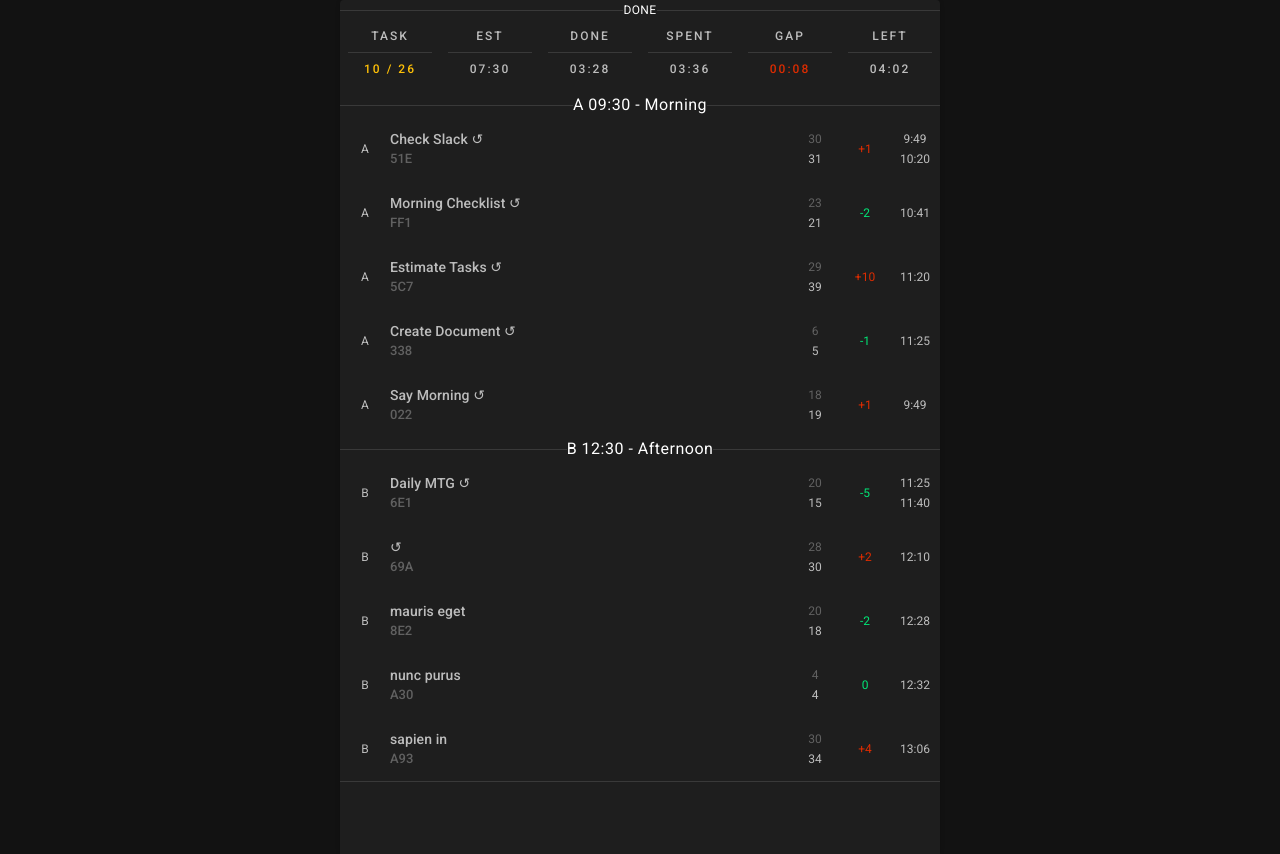
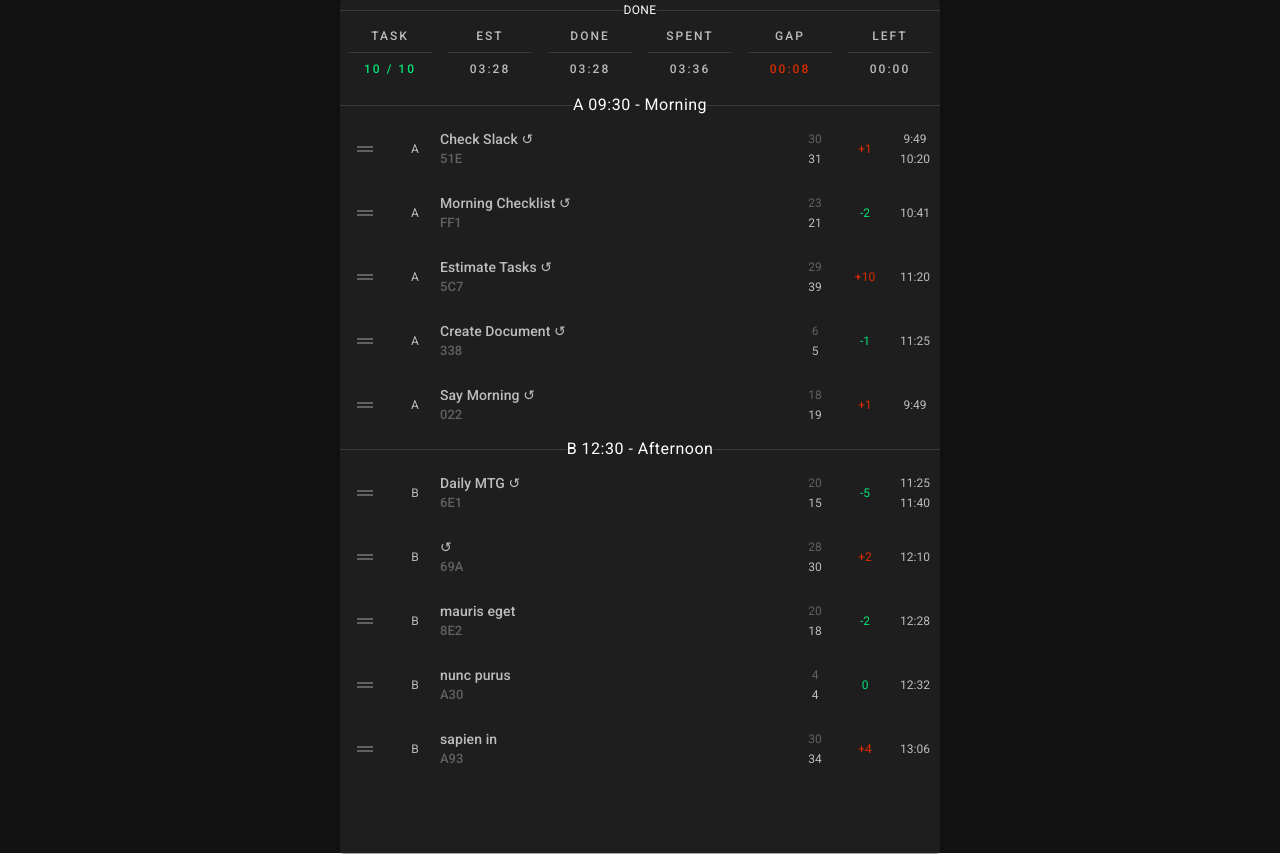
Before and after one commit to awesomeHiro/taskplay, a Nuxt app: page /right in a window 1280 px wide. Built offline with nearby package versions, Linux system fonts and the light colour scheme.

Commit message:
refactor: tasklist finished

```diff
--- a/components/Done.vue
+++ b/components/Done.vue
@@ -1,109 +1,27 @@
 <template>
   <div>
-    <v-list two-line dense>
-      <v-list-item-group active-class="blue--text">
-        <div v-for="section in sections" :key="section.id">
-          <v-row align="center" justify="center" class="caption" no-gutters>
-            <v-col><v-divider clsss="ma-2"/></v-col>
-            <v-col
-              v-if="
-                $store.getters['tasks/bySectionId'](section.id).filter(
-                  t => t.end !== '',
-                ).length !== 0
-              "
-              cols="auto"
-            >
-              <div class="body-1">
-                {{ section.name }} {{ section.start }} - {{ section.desc }}
-              </div>
-            </v-col>
-            <v-col><v-divider clsss="ma-2"/></v-col>
-          </v-row>
-          <v-list-item
-            v-for="(t, ti) in $store.getters['tasks/bySectionId'](
-              section.id,
-            ).filter(t => t.end !== '')"
-            :key="t.id"
-            :disabled="Boolean(t.start)"
-            class="pl-0 pr-0"
-            active-class="pink--text"
-          >
-            <v-col cols="1" class="pa-0 ma-0">
-              <div class="pa-0 ma-0 subtle--text">
-                <span>
-                  {{ $store.getters['sections/byId'](t.sectionId).name }}
-                </span>
-              </div>
-            </v-col>
-            <v-col class="text-left pa-0">
-              <v-list-item-content class="pa-0">
-                <v-list-item-title
-                  class="subtitle-2 subtle--text"
-                  v-text="t.repeat ? t.name + ' ↺' : t.name"
-                ></v-list-item-title>
-                <v-list-item-subtitle
-                  class="barely--text"
-                  v-text="$store.getters['projects/byId'](t.projectId).name"
-                ></v-list-item-subtitle>
-                <v-list-item-subtitle
-                  class="barely--text"
-                  v-text="t.sortToken.slice(0, 3)"
-                ></v-list-item-subtitle>
-              </v-list-item-content>
-            </v-col>
-            <v-col cols="1" class="pa-0 ma-0">
-              <div class="barely--text">
-                {{ t.estimate }}
-              </div>
-              <div v-if="t.result" class="subtle--text">
-                {{ t.result }}
-              </div>
-            </v-col>
-            <v-col cols="1" class="pa-0 ma-0">
-              <!-- eslint-disable-next-line prettier/prettier -->
-                <div  v-if="t.result" :class="0 >= t.result - t.estimate  ? 'success--text' : 'error--text'">
-                <!-- eslint-disable-next-line prettier/prettier -->
-                  {{
-                  0 >= t.result - t.estimate
-                    ? t.result - t.estimate
-                    : '+' + (t.result - t.estimate)
-                }}
-              </div>
-            </v-col>
-            <v-col cols="1" class="ma-0 pa-0">
-              <div v-if="!ti" class="subtle--text">
-                {{ t.start }}
-              </div>
-              <div v-if="t.end" class="subtle--text">
-                {{ t.end }}
-              </div>
-              <div v-if="!t.end" class="barely--text">
-                {{ t.estFinishAt }}
-              </div>
-            </v-col>
-          </v-list-item>
-        </div>
-      </v-list-item-group>
-      <v-list-item />
-    </v-list>
+    <Title :title="title" />
+    <Summary :tasks="done" />
+    <Tasklist :tasks="done" />
   </div>
 </template>
 <script>
+import Title from '~/components/Title.vue'
+import Summary from '~/components/Summary.vue'
+import Tasklist from '~/components/Tasklist.vue'
+
 export default {
+  components: {
+    Title,
+    Summary,
+    Tasklist,
+  },
+
   data() {
     return {
-      sections: this.$store.state.sections.sections,
+      title: 'DONE',
+      done: this.$store.getters['tasks/done'],
     }
-  },
-  computed: {
-    tasks: {
-      get() {
-        return this.$store.getters['tasks/sorted']
-      },
-      set(payload) {
-        this.$store.dispatch('tasks/updateOrder', payload)
-      },
-    },
   },
 }
 </script>
--- a/pages/main.vue
+++ b/pages/main.vue
@@ -1,40 +1,25 @@
 <template>
-  <div class="carousel">
-    <v-window
-      v-model="currentCarousel"
-      :continuous="false"
-      :show-arrows="showArrows"
-      hide-delimiters
-    >
-      <v-window-item><left /></v-window-item>
-      <v-window-item><center /></v-window-item>
-      <v-window-item><right /></v-window-item>
-    </v-window>
+  <div>
+    <comp />
   </div>
 </template>
+
 <script>
-import left from '~/pages/left.vue'
-import center from '~/pages/center.vue'
-import right from '~/pages/right.vue'
+// import Comp from '~/components/Progress.vue'
+// import Comp from '~/pages/main.vue'
+// import Comp from '~/components/leftDrawer.vue'
+import Comp from '~/pages/Swiper.vue'
+// import Comp from '~/components/Tasklist.vue'
+// import Comp from '~/pages/left.vue'
+// import Comp from '~/pages/center.vue'
+// import Comp from '~/pages/right.vue'
+// import Comp from '~/components/tmp.vue'
+// import Comp from '~/components/firebase/addFieldToFirestoreExample.vue'
+// import Comp from '~/components/firebase/addUserExample.vue'
+
 export default {
   components: {
-    left,
-    center,
-    right,
-  },
-  computed: {
-    currentCarousel: {
-      get() {
-        return this.$store.getters['meta/currentCarousel']
-      },
-      set(value) {
-        this.$store.commit('meta/setCurrentCarousel', value)
-      },
-    },
-    showArrows() {
-      if (this.currentCarousel === 1) return false
-      return true
-    },
+    Comp,
   },
 }
 </script>
--- a/pages/right.vue
+++ b/pages/right.vue
@@ -2,23 +2,15 @@
   <v-row align="center" justify="center" class="caption" no-gutters>
     <v-col align="center" justify="center">
       <v-card id="main" max-width="600px">
-        <v-row align="center" justify="center" class="caption" no-gutters>
-          <v-col><v-divider clsss="ma-2"/></v-col>
-          <v-col cols="auto"><div>DONE</div></v-col>
-          <v-col><v-divider clsss="ma-2"/></v-col>
-        </v-row>
-        <Summary :tasks="this.$store.state.tasks.today" />
         <Done />
       </v-card>
     </v-col>
   </v-row>
 </template>
 <script>
-import Summary from '~/components/Summary.vue'
 import Done from '~/components/Done.vue'
 export default {
   components: {
-    Summary,
     Done,
   },
 }
```
Also changed, not shown: pages/index.vue (+1 -10 lines).
